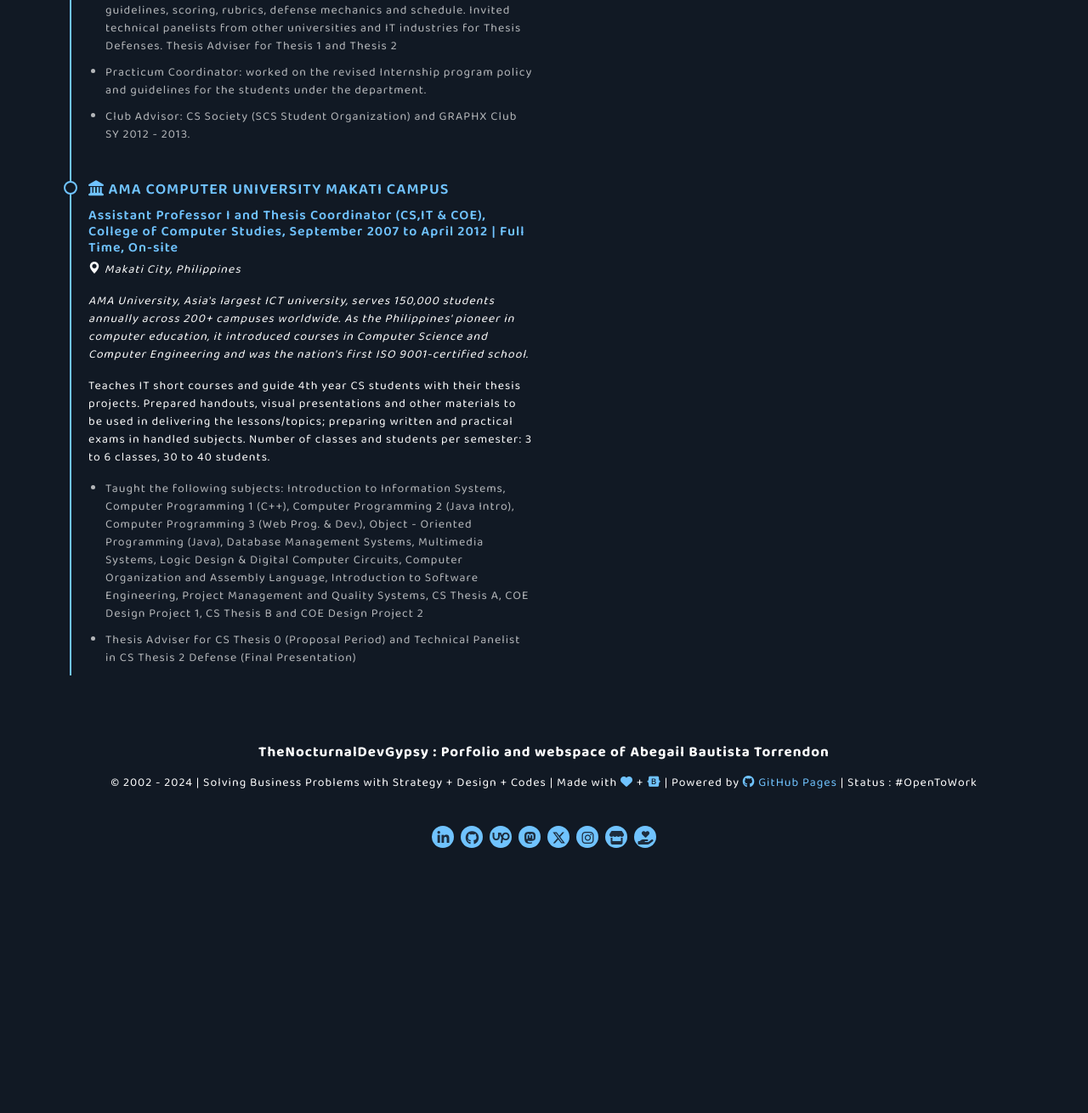
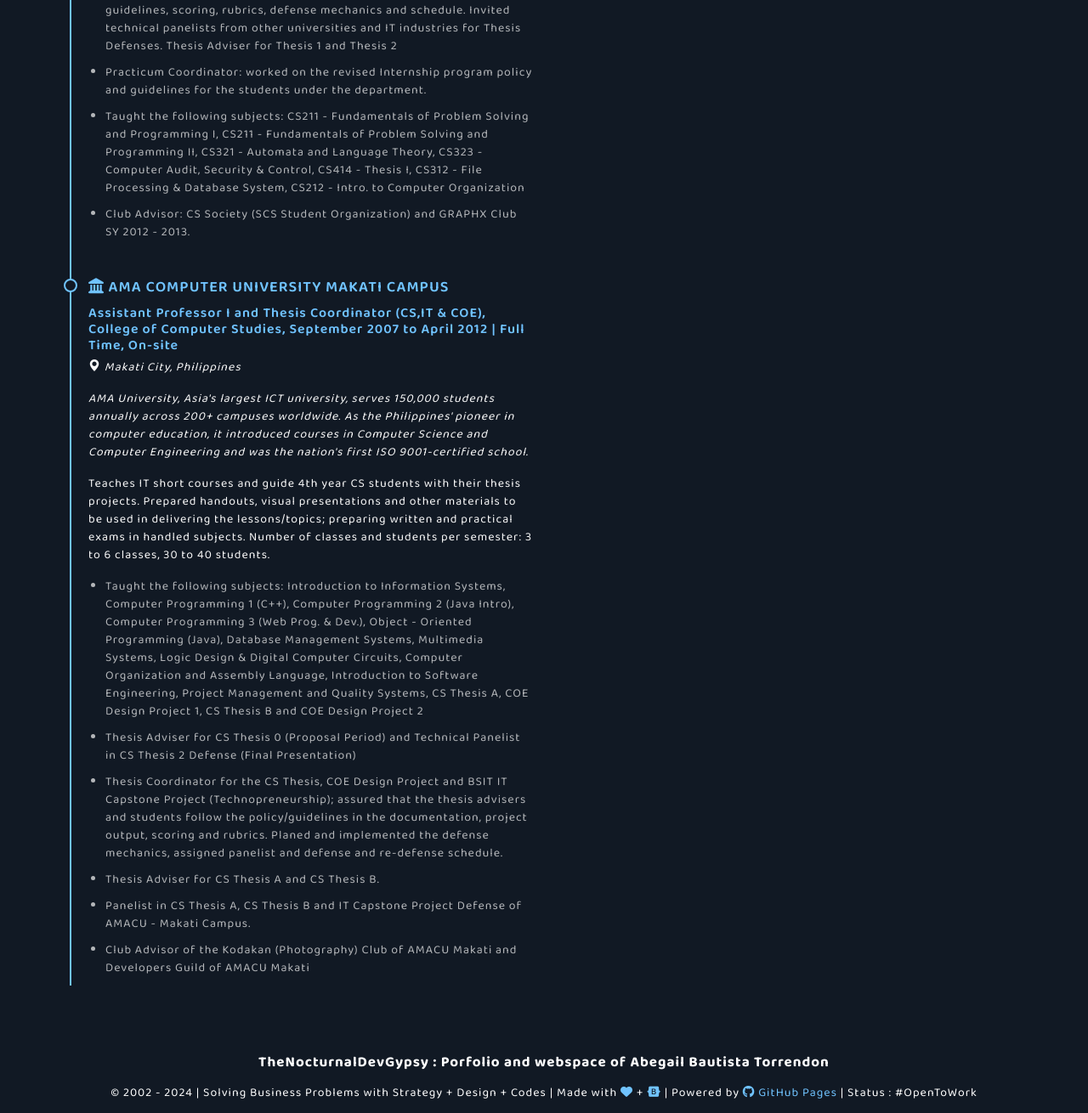
Before and after one commit to thenocturnaldevgypsy-io/thenocturnaldevgypsy-io.github.io, a plain HTML site: page experience-academia-learning.html in a window 1280 px wide. Shown: the part 1483-2793 px from the top of the page at 85% size. Before the commit the page ends 2536 px from the top, so only its background shows below. Drawn offline with Linux system fonts and the light colour scheme.

```diff
--- a/experience-academia-learning.html
+++ b/experience-academia-learning.html
@@ -200,6 +200,7 @@
                            <li>Assisted the Dean and the HR Head in the recruitment, selection, placement, profiling and evaluates the work performances, teaching competency, assigning faculty development program and retention of faculty members under the School of Computer Studies</li>
                            <li>Thesis Coordinator: revised the design of the documentation, policy, guidelines, scoring, rubrics, defense mechanics and schedule. Invited technical panelists from other universities and IT industries for Thesis Defenses. Thesis Adviser for Thesis 1 and Thesis 2</li>
                            <li>Practicum Coordinator: worked on the revised Internship program policy and guidelines for the students under the department.</li>
+                           <li>Taught the following subjects: CS211 - Fundamentals of Problem Solving and Programming I, CS211 - Fundamentals of Problem Solving and Programming II, CS321 - Automata and Language Theory, CS323 - Computer Audit, Security & Control, CS414 - Thesis I, CS312 - File Processing & Database System, CS212 - Intro. to Computer Organization</li>
                            <li>Club Advisor: CS Society (SCS Student Organization) and GRAPHX Club SY 2012 - 2013.</li>
                         </ul>
                      </div>
@@ -215,6 +216,10 @@
                         <ul>
                            <li>Taught the following subjects: Introduction to Information Systems, Computer Programming 1 (C++), Computer Programming 2 (Java Intro), Computer Programming 3 (Web Prog. & Dev.), Object - Oriented Programming (Java), Database Management Systems, Multimedia Systems, Logic Design & Digital Computer Circuits, Computer Organization and Assembly Language, Introduction to Software Engineering, Project Management and Quality Systems, CS Thesis A, COE Design Project 1, CS Thesis B and COE Design Project 2</li>
                            <li>Thesis Adviser for CS Thesis 0 (Proposal Period) and Technical Panelist in CS Thesis 2 Defense (Final Presentation)</li>
+                           <li>Thesis Coordinator for the CS Thesis, COE Design Project and BSIT IT Capstone Project (Technopreneurship); assured that the thesis advisers and students follow the policy/guidelines in the documentation, project output, scoring and rubrics. Planed and implemented the defense mechanics, assigned panelist and defense and re-defense schedule.</li>
+                           <li>Thesis Adviser for CS Thesis A and CS Thesis B.</li>
+                           <li>Panelist in CS Thesis A, CS Thesis B and IT Capstone Project Defense of AMACU - Makati Campus.</li>
+                           <li>Club Advisor of the Kodakan (Photography) Club of AMACU Makati and Developers Guild of AMACU Makati</li>
                         </ul>
                      </div>
                      <!-- Acedemic Recent Item // End -->
```
